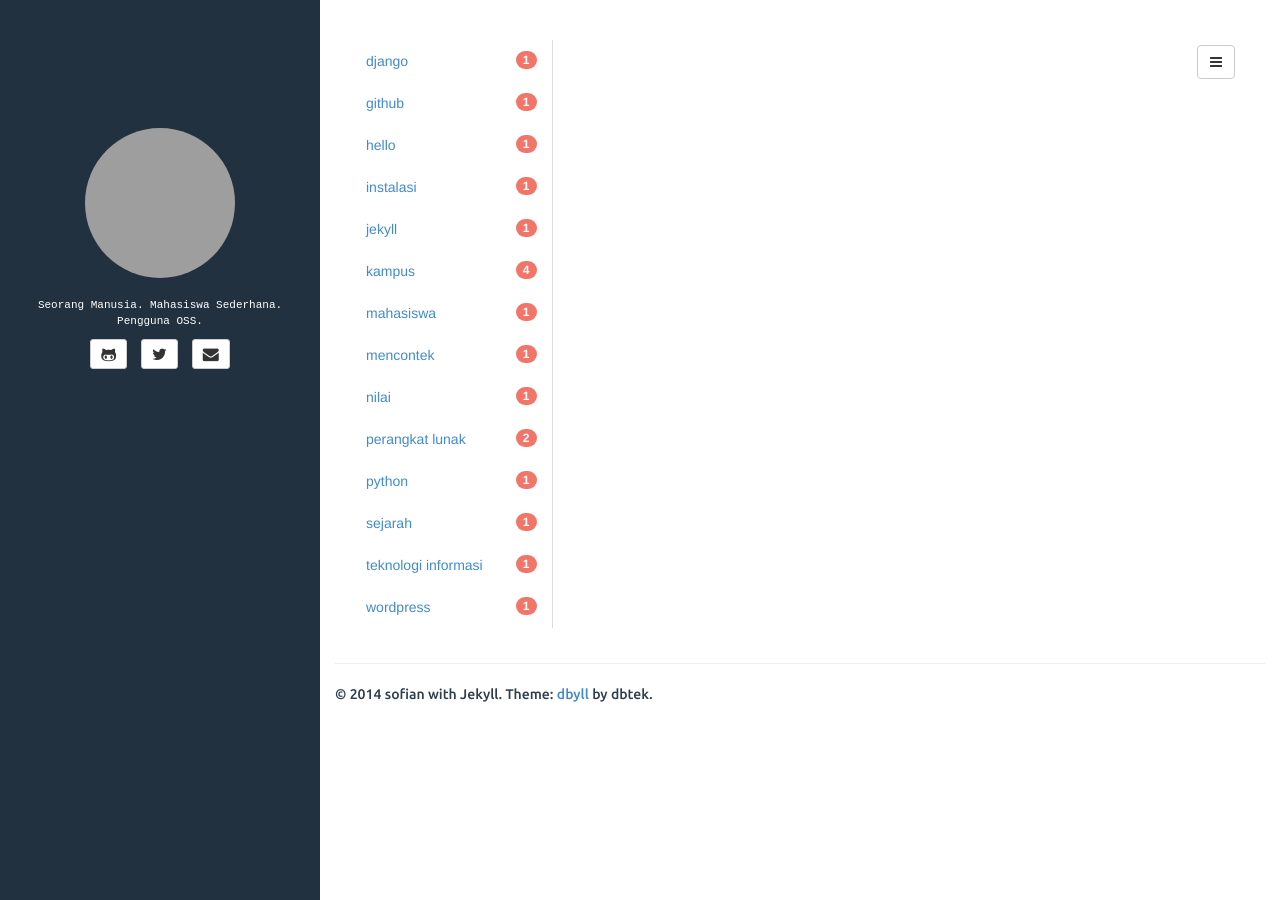
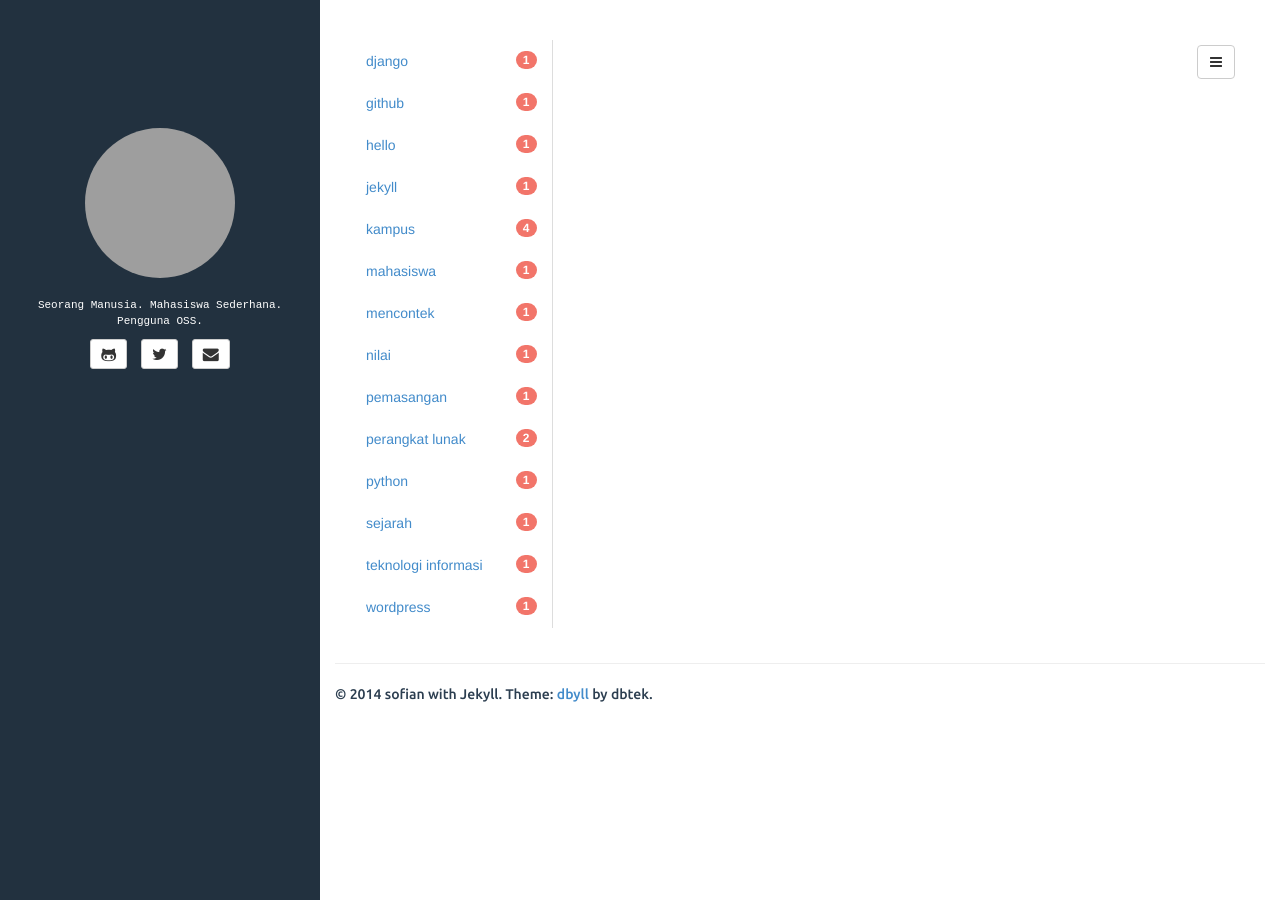
Before and after one commit to sofiangrh/sofiangrh.github.io, a Jekyll site: the page built from tags.html, in a window 1280 px wide. Built offline with Jekyll 4.4.1, drawn with Linux system fonts in a browser that asks for light colours; grey boxes are pictures that could not be loaded.

Commit message:
Mengubah post Memulai Proyek Pada Django

```diff
--- a/_posts/2014-11-02-memulai-proyek-pada-django.md
+++ b/_posts/2014-11-02-memulai-proyek-pada-django.md
@@ -2,17 +2,17 @@
 layout: post
 title: Memulai Proyek Pada Django.
 categories: [aplikasi web]
-tags: [python, django, instalasi]
+tags: [python, django, pemasangan]
 fullview: true.
 ---
 
 Beberapa dari Anda mungkin sudah pernah mendengar kata Django terutama bagi Anda yang pernah menggunakan Python. Django adalah sebuah *web framework* berbasis python yang menggunakan sistem MTV (*Model*, *Template* dan *View*). *Web framework* itu sendiri adalah sebuah alat yang digunakan untuk mempermudah dalam membangun sebuah website yang isinya terdiri fungsi, *plugin* dan konsep sehingga membentuk suatu sistem tertentu. Sebelum memulai proyek lakulan proses pemasangan Django *framework*.
 
 1. Untuk memasang Django diperlukan beberapa depedensi yang harus dipasang.
-   <p><code>$ sudo apt-get install python python-dev python-setuptools</code></p><br>
+   <p><code>$ sudo apt-get install python python-dev python-setuptools</code></p>
 
 2. Pada kesempatan ini untuk proses pemasangan Django Saya menggunakan pip. Pip (*python indexing project*) merupakan package manager pada Python. Untuk memasang pip gunakan easy_install.
-   <p><code>$ sudo easy_install pip</code></p><br>
+   <p><code>$ sudo easy_install pip</code></p>
 
 3. Kemudian pasang Django menggunakan pip.
    <p><code>$ sudo pip install django</code></p>
@@ -20,13 +20,13 @@ Beberapa dari Anda mungkin sudah pernah mendengar kata Django terutama bagi Anda
 
 Selesai untuk proses pemasangan Django, sekarang langkah-langkah untuk memulai proyek.
 1. Buat proyek dan ketikan perintah berikut ke dalam *console*.
-   <p><code>$ django-admin.py startproject namaproyek</code></p><br>
+   <p><code>$ django-admin.py startproject namaproyek</code></p>
 
 2. Buat apps Django
-   <p><code>$ django-admin.py startapp namaapp</code></p><br>
+   <p><code>$ django-admin.py startapp namaapp</code></p>
 
 3. Jalankan *server*
-   <p><code>$ python manage.py runserver</code></p><br>
+   <p><code>$ python manage.py runserver</code></p>
 
 4. Kemudian buka *web browser* dan buka alamat ini [http://localhost:8000](http://localhost:8000) Jika berhasil akan muncul tampilan seperti ini.<br> ![image](http://s27.postimg.org/88q7gofnn/image.png)
 
```
